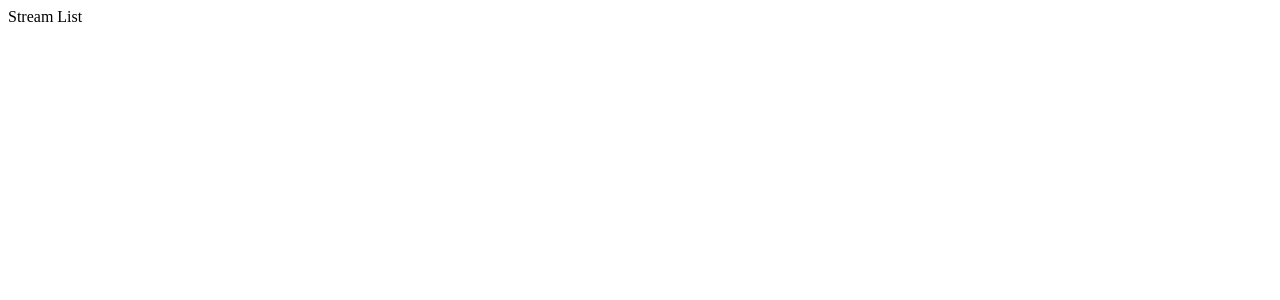
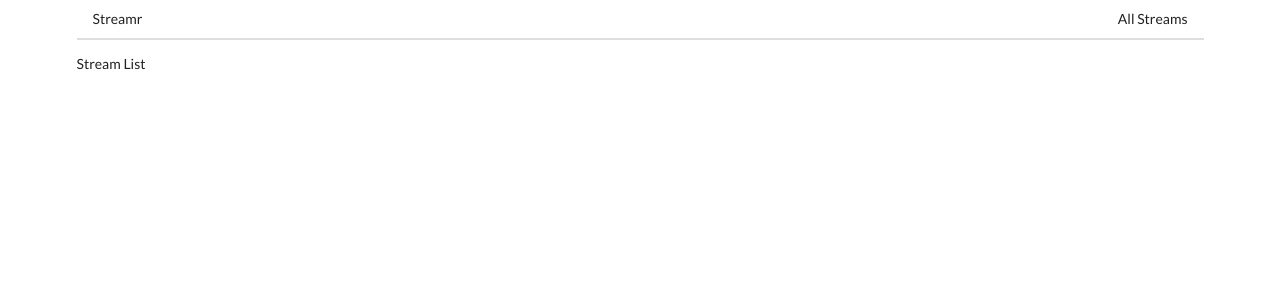
Before and after one commit to MiguelDotL/react-streams, a React (Create React App) app: page / in a window 1280 px wide. Shown: the top 300 px of the page. Built offline with nearby package versions, Linux system fonts and the light colour scheme.

Commit message:
add Header component

```diff
--- a/public/index.html
+++ b/public/index.html
@@ -1,15 +1,16 @@
 <!DOCTYPE html>
 <html lang="en">
+
 <head>
   <meta charset="utf-8" />
   <link rel="icon" href="%PUBLIC_URL%/favicon.ico" />
   <meta name="viewport" content="width=device-width, initial-scale=1" />
   <meta name="theme-color" content="#000000" />
-    <meta
-      name="description"
-      content="Web site created using create-react-app"
-    />
+  <meta name="description" content="Web site created using create-react-app" />
   <link rel="apple-touch-icon" href="%PUBLIC_URL%/logo192.png" />
+
+  <!-- Semantic UI CSS -->
+  <link rel="stylesheet" href="https://cdnjs.cloudflare.com/ajax/libs/semantic-ui/2.4.1/semantic.min.css" />
   <!--
       manifest.json provides metadata used when your web app is installed on a
       user's mobile device or desktop. See https://developers.google.com/web/fundamentals/web-app-manifest/
@@ -26,6 +27,7 @@
     -->
   <title>React App</title>
 </head>
+
 <body>
   <noscript>You need to enable JavaScript to run this app.</noscript>
   <div id="root"></div>
@@ -40,4 +42,5 @@
       To create a production bundle, use `npm run build` or `yarn build`.
     -->
 </body>
+
 </html>
--- a/src/components/App.js
+++ b/src/components/App.js
@@ -1,5 +1,6 @@
 import React from "react";
 import { BrowserRouter, Route } from "react-router-dom";
+import Header from "./Header";
 import StreamCreate from "./streams/StreamCreate";
 import StreamDelete from "./streams/StreamDelete";
 import StreamEdit from "./streams/StreamEdit";
@@ -8,13 +9,16 @@
 
 const App = () => {
     return (
-        <div>
+        <div className="ui container">
             <BrowserRouter>
-                <Route path="/" exact component={StreamList} />
-                <Route path="/streams/new" component={StreamCreate} />
-                <Route path="/streams/show" component={StreamShow} />
-                <Route path="/streams/edit" component={StreamEdit} />
-                <Route path="/streams/delete" component={StreamDelete} />
+                <div>
+                    <Header />
+                    <Route path="/" exact component={StreamList} />
+                    <Route path="/streams/new" component={StreamCreate} />
+                    <Route path="/streams/show" component={StreamShow} />
+                    <Route path="/streams/edit" component={StreamEdit} />
+                    <Route path="/streams/delete" component={StreamDelete} />
+                </div>
             </BrowserRouter>
         </div>
     );
--- /dev/null
+++ b/src/components/Header.js
@@ -0,0 +1,19 @@
+import React from "react";
+import { Link } from "react-router-dom";
+
+const Header = () => {
+    return (
+        <div className="ui secondary pointing menu ">
+            <Link to="/" className="item">
+                Streamr
+            </Link>
+            <div className="right menu">
+                <Link to="/" className="item">
+                    All Streams
+                </Link>
+            </div>
+        </div>
+    );
+};
+
+export default Header;
```
Lines whose indentation alone changed are shown as unchanged.
